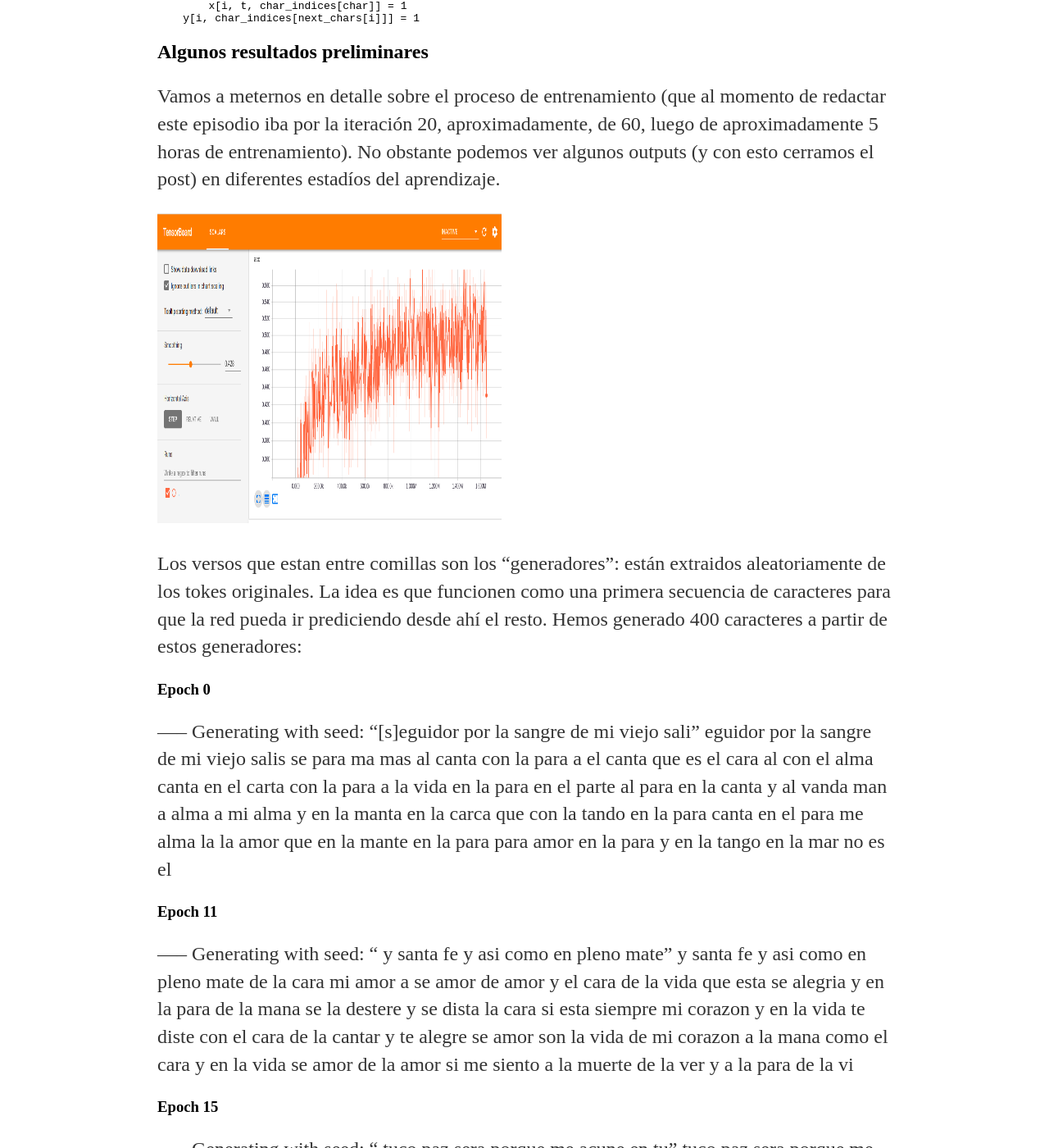
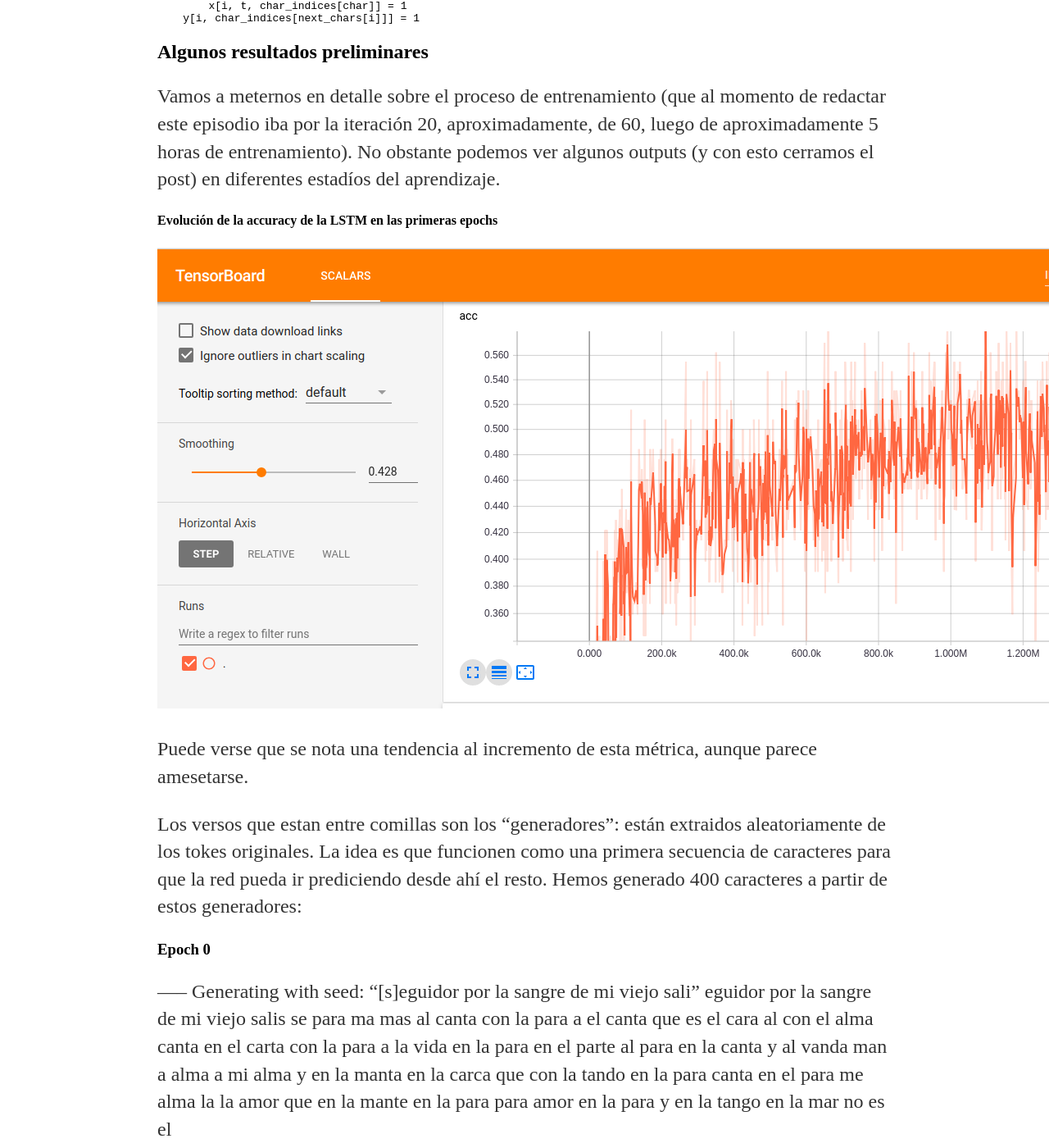
Before and after one commit to gefero/gefero.github.io, a Jekyll site: the page built from _posts/2018-11-10-LSTM_tango.md, in a window 1280 px wide and 1400 px high, scrolled down 2844 px. Shown: the whole window at 82% size. Built offline with Jekyll 4.4.1, drawn with Linux system fonts in a browser that asks for light colours; formulas are drawn with MathJax 3; comment, search, counter and statistics services are not loaded.

Commit message:
updt lstm post

```diff
--- a/_posts/2018-11-10-LSTM_tango.md
+++ b/_posts/2018-11-10-LSTM_tango.md
@@ -95,8 +95,10 @@ for i, sentence in enumerate(sentences):
 
 Vamos a meternos en detalle sobre el proceso de entrenamiento (que al momento de redactar este episodio iba por la iteración 20, aproximadamente, de 60, luego de aproximadamente 5 horas de entrenamiento). No obstante podemos ver algunos outputs (y con esto cerramos el post) en diferentes estadíos del aprendizaje.
 
+#### Evolución de la accuracy de la LSTM en las primeras epochs
+<img src="https://github.com/gefero/gefero.github.io/raw/master/blog/_files/acc.png" alt="acc" title="Accuracy">
 
-<img src="https://github.com/gefero/gefero.github.io/raw/master/blog/_files/acc.png" alt="acc" title="Accuracy" height="378" width="420">
+Puede verse que se nota una tendencia al incremento de esta métrica, aunque parece amesetarse.
 
 Los versos que estan entre comillas son los "generadores": están extraidos aleatoriamente de los tokes originales. La idea es que funcionen como una primera secuencia de caracteres para que la red pueda ir prediciendo desde ahí el resto. Hemos generado 400 caracteres a partir de estos generadores:
 
```
